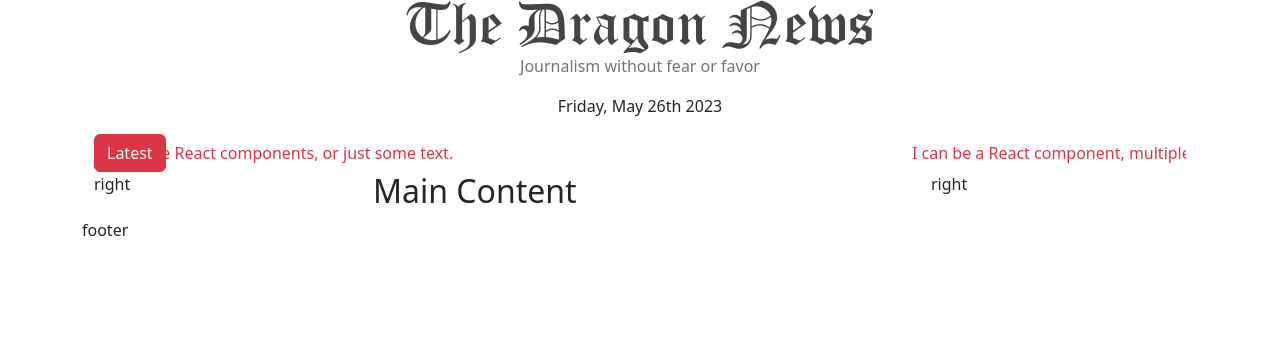
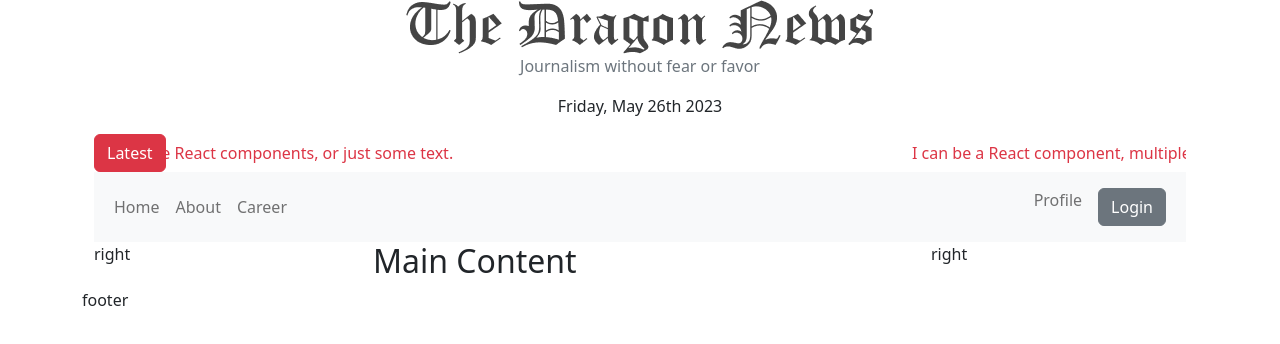
Before and after one commit to ras1k/the-news-dragon, a React (Vite) app: page / in a window 1280 px wide. Shown: the top 344 px of the page. Built offline with nearby package versions, Linux system fonts and the light colour scheme.

Commit message:
navbar added

```diff
--- a/src/pages/Shared/Header/Header.jsx
+++ b/src/pages/Shared/Header/Header.jsx
@@ -2,7 +2,7 @@
 import logo from '../../../assets/logo.png'
 import moment from 'moment';
 import Marquee from "react-fast-marquee";
-import { Container } from 'react-bootstrap';
+import { Button, Container, Nav, Navbar, NavDropdown } from 'react-bootstrap';
 
 const Header = () => {
     return (
@@ -20,6 +20,26 @@
                     I can be a React component, multiple React components, or just some text.
                 </Marquee>
             </div>
+            <div>
+                <Navbar collapseOnSelect expand="lg" bg="light" variant="light">
+                    <Container>
+                        <Navbar.Toggle aria-controls="responsive-navbar-nav" />
+                        <Navbar.Collapse id="responsive-navbar-nav">
+                            <Nav className="me-auto">
+                                <Nav.Link href="#features">Home</Nav.Link>
+                                <Nav.Link href="#pricing">About</Nav.Link>
+                                <Nav.Link href="#pricing">Career</Nav.Link>
+                            </Nav>
+                            <Nav>
+                                <Nav.Link href="#deets">Profile</Nav.Link>
+                                <Nav.Link eventKey={2} href="#memes">
+                                    <Button variant='secondary'>Login</Button>
+                                </Nav.Link>
+                            </Nav>
+                        </Navbar.Collapse>
+                    </Container>
+                </Navbar>
+            </div>
         </Container>
     );
 };
```
